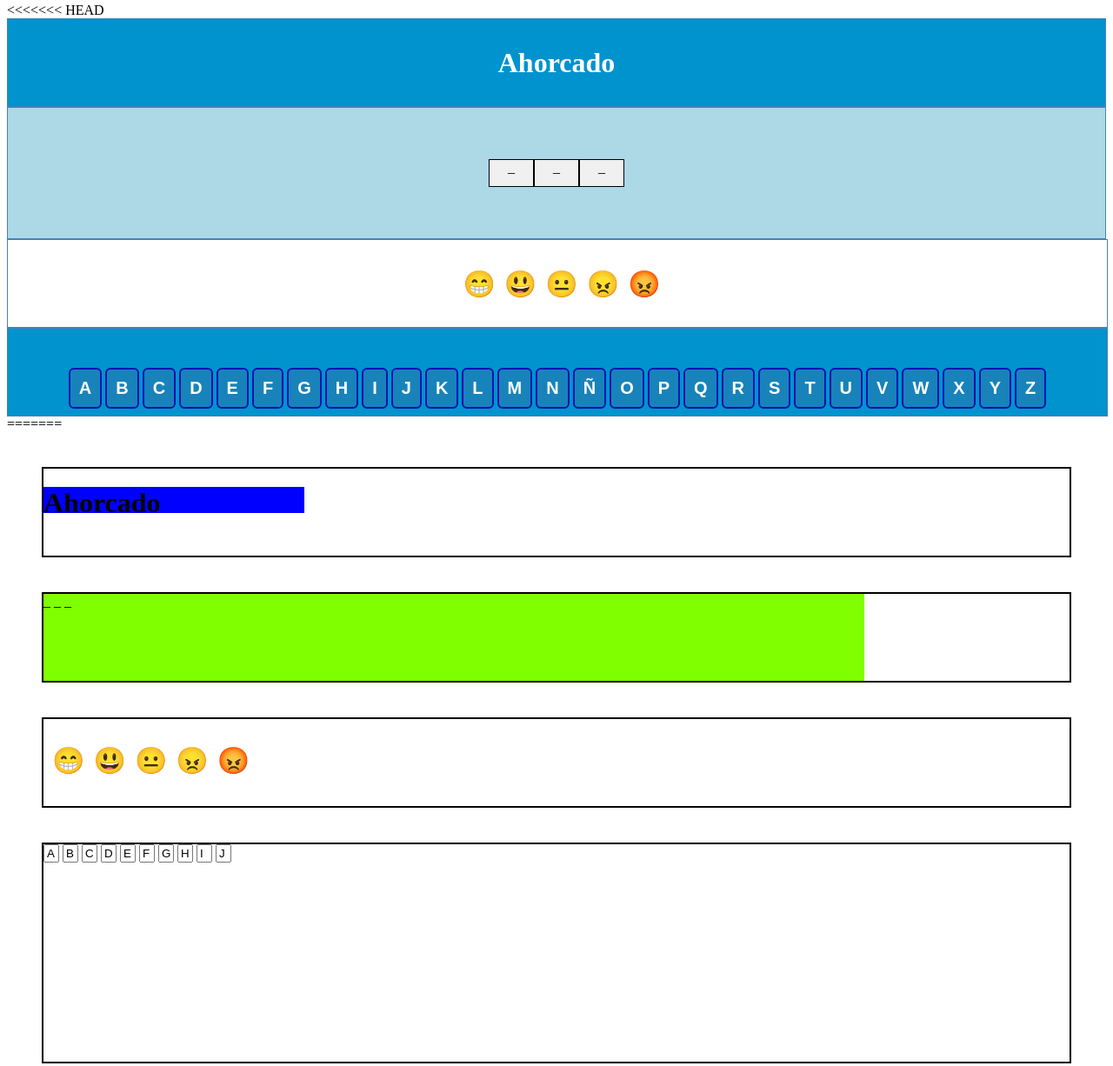
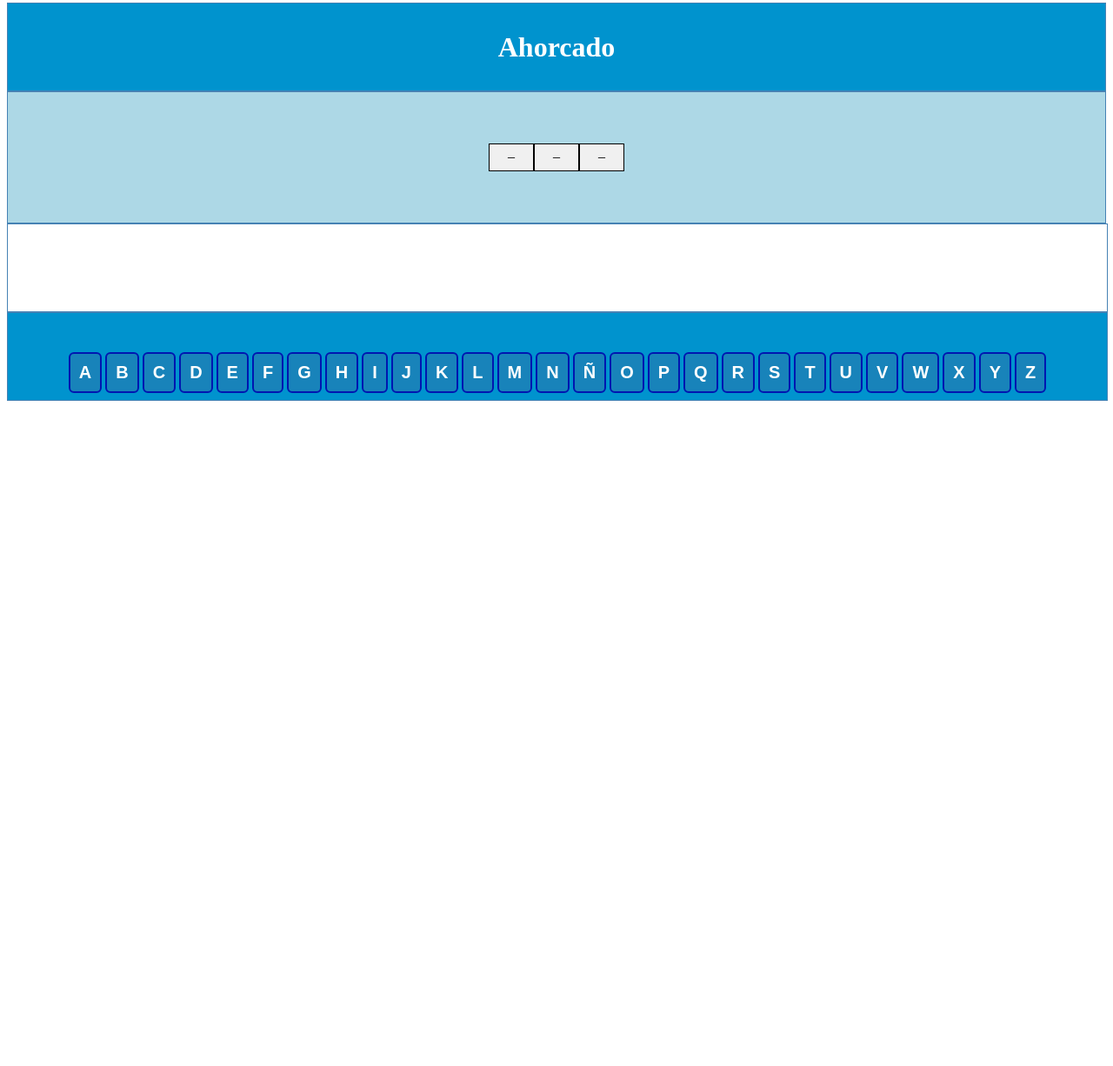
Before and after one commit to unipanadesa/Desa2021-1, a plain HTML site: page Ahorcado/index.html in a window 1280 px wide. Shown: the part 5-1231 px from the top of the page at 87% size. After the commit the page ends 800 px from the top, so only its background shows below. Drawn offline with Linux system fonts and the light colour scheme.

Commit message:
se agrega funcion eventobotonletra y ocultar emojis

```diff
--- a/Ahorcado/index.html
+++ b/Ahorcado/index.html
@@ -1,10 +1,23 @@
 <!DOCTYPE html>
 <html>
     <head>
-<<<<<<< HEAD
+
         <title>Ahorcado UCompensar</title>
+        <script type="text/javascript">
+        function eventoBotonLetra (){
+            console.log("Funciono")
+
+        }
+        function ocultarEmojis(){
+            document.getElementById("emoji1").style.display="none";
+            document.getElementById("emoji2").style.display="none";
+            document.getElementById("emoji3").style.display="none";
+            document.getElementById("emoji4").style.display="none";
+            document.getElementById("emoji5").style.display="none";
+        }
+        </script>
     </head>
-    <body>
+    <body onload="ocultarEmojis()">
         <div id="contenedor" style="background-color:rgb(0, 147, 206);border: 1px solid steelblue; height: 100px;display: flex; justify-content: center; align-items: center;">
             <div id="div1" style="height: auto;color: white; ">
             <h1>Ahorcado</h1>
@@ -23,16 +36,16 @@
         </div>
         <div style="border: 1px solid steelblue;height: 100px; width: 100%;display: flex; justify-content: center; align-items: center;">
             <div">
-                <p style="font-size: 30px;float: left;padding-left: 10px;">&#128513;</p>
-                <p style="font-size: 30px;float: left;padding-left: 10px;">&#128515;</p>
-                <p style="font-size: 30px;float: left;padding-left: 10px;">&#128528;</p>
-                <p style="font-size: 30px;float: left;padding-left: 10px;">&#128544;</p>
-                <p style="font-size: 30px;float: left;padding-left: 10px;">&#128545;</p>
+                <p id="emoji1" style="font-size: 30px;float: left;padding-left: 10px;">&#128513;</p>
+                <p id="emoji2" style="font-size: 30px;float: left;padding-left: 10px;">&#128515;</p>
+                <p id="emoji3" style="font-size: 30px;float: left;padding-left: 10px;">&#128528;</p>
+                <p id="emoji4" style="font-size: 30px;float: left;padding-left: 10px;">&#128544;</p>
+                <p id="emoji5" style="font-size: 30px;float: left;padding-left: 10px;">&#128545;</p>
             </div>
         </div>
         <div style="background-color:rgb(0, 147, 206);border: 1px solid steelblue;height: 100px; width: 100%;display: flex; justify-content: center; align-items: center;">
             <div style="height: 10px; ">
-                <input type="button"  value="A" style="text-decoration: none;padding: 10px;font-weight: 600;font-size: 20px;color: #ffffff;background-color: #1883ba;border-radius: 6px;border: 2px solid #0016b0;">
+                <input type="button" onclick="eventoBotonLetra()" value="A" style="text-decoration: none;padding: 10px;font-weight: 600;font-size: 20px;color: #ffffff;background-color: #1883ba;border-radius: 6px;border: 2px solid #0016b0;">
                 <input type="button"  value="B" style="text-decoration: none;padding: 10px;font-weight: 600;font-size: 20px;color: #ffffff;background-color: #1883ba;border-radius: 6px;border: 2px solid #0016b0;">
                 <input type="button"  value="C" style="text-decoration: none;padding: 10px;font-weight: 600;font-size: 20px;color: #ffffff;background-color: #1883ba;border-radius: 6px;border: 2px solid #0016b0;">
                 <input type="button"  value="D" style="text-decoration: none;padding: 10px;font-weight: 600;font-size: 20px;color: #ffffff;background-color: #1883ba;border-radius: 6px;border: 2px solid #0016b0;">
@@ -63,45 +76,6 @@
 
             </div>
         </div>
-=======
-        <title>Ahorcado Ucompensar</title>
-    </head>
-    <body>
-        <div style="border:2px solid; height: 100px; margin:40px">
-            <div style="height: 30px; width: 300px; color: black; background-color: blue;">
-                <h1>Ahorcado</h1>
-            </div>
-        </div>
-        <div style="border:2px solid; height: 100px; margin:40px">
-            <div style="background-color: chartreuse; height: 100px; width: 80%;">
-                <a>_</a>
-                <a>_</a>
-                <a>_</a>
-            </div>
-        </div>
-            <div style="border:2px solid; height: 100px; margin:40px;">
-                <div style="height: 80px; width: 70%;">
-                    <p style="font-size: 30px; float: left; padding-left: 10px;">&#128513;</p>
-                    <p style="font-size: 30px; float: left; padding-left: 10px;">&#128515;</p>
-                    <p style="font-size: 30px; float: left; padding-left: 10px;">&#128528;</p>
-                    <p style="font-size: 30px; float: left; padding-left: 10px;">&#128544;</p>
-                    <p style="font-size: 30px; float: left; padding-left: 10px;">&#128545;</p>
-            </div>
-        </div>
-            <div style= "border: 2px solid; height: 250px; margin: 40px;">
-                <div style="height: 230px; width: 90%;">
-                    <input type = "buttom" value= "A" style= "width: 10px;"></input>
-                    <input type = "buttom" value= "B" style= "width: 10px;"></input>
-                    <input type = "buttom" value= "C" style= "width: 10px;"></input>
-                    <input type = "buttom" value= "D" style= "width: 10px;"></input>
-                    <input type = "buttom" value= "E" style= "width: 10px;"></input>
-                    <input type = "buttom" value= "F" style= "width: 10px;"></input>
-                    <input type = "buttom" value= "G" style= "width: 10px;"></input>
-                    <input type = "buttom" value= "H" style= "width: 10px;"></input>
-                    <input type = "buttom" value= "I" style= "width: 10px;"></input>
-                    <input type = "buttom" value= "J" style= "width: 10px;"></input>
-                </div>
-       </div>
->>>>>>> 168d4e4425dfe9a9c474e6b6aa74104d42c7c81d
+
     </body>
 </html>
```
